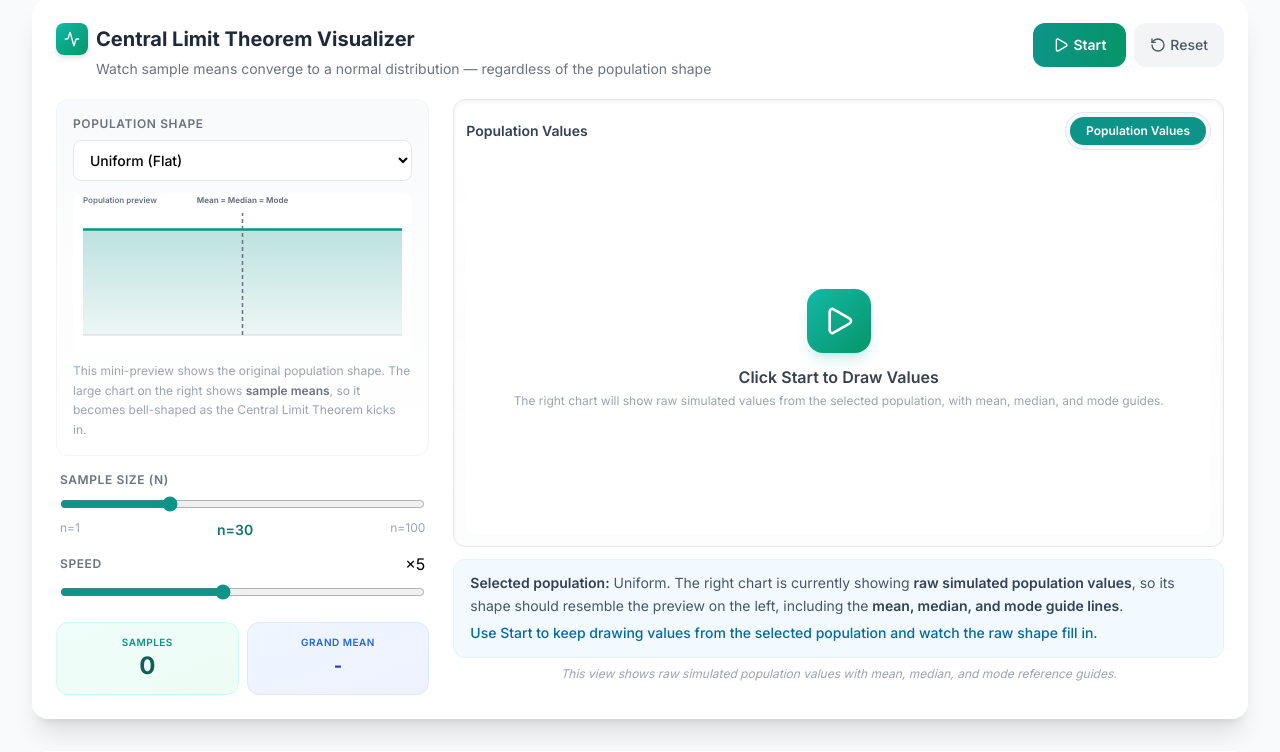
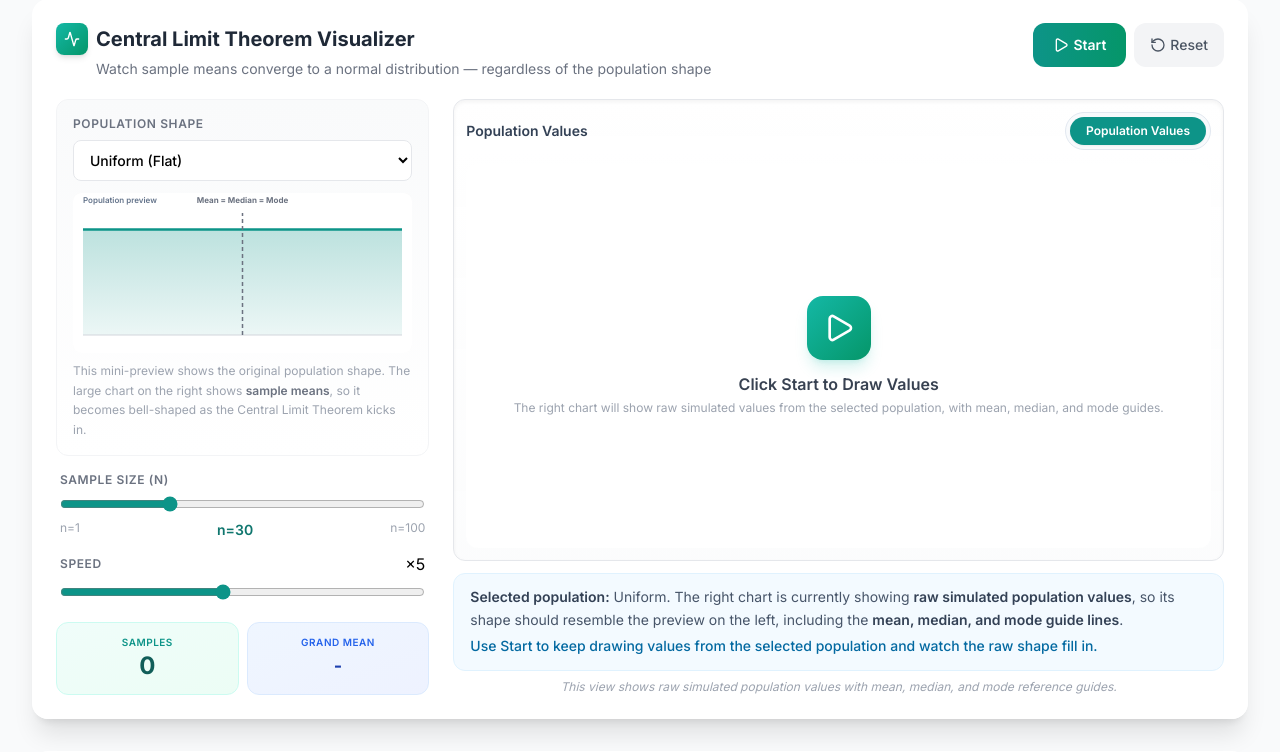
Before and after one commit to dayaniravi123/DentStat, a Django app: page / in a window 1280 px wide. Shown: the part 1856-2608 px from the top of the page. Run offline with Django 4.2, Linux system fonts and the light colour scheme; some libraries are stand-ins or nearby versions.

Commit message:
"fix bug1"

```diff
--- a/static/css/style.css
+++ b/static/css/style.css
@@ -826,13 +826,12 @@ footer { border-top: 1px solid rgba(255,255,255,0.03); }
     display: flex;
     flex-direction: column;
     gap: 0.35rem;
-    min-height: 28rem;
 }
 
 .clt-chart-canvas-wrap {
     position: relative;
-    flex: 1 1 auto;
-    min-height: 22rem;
+    height: 24rem;
+    min-height: 24rem;
 }
 
 #cltCanvas {
@@ -1447,6 +1446,7 @@ footer { border-top: 1px solid rgba(255,255,255,0.03); }
     }
 
     .home-page .clt-chart-canvas-wrap {
+        height: 11.2rem;
         min-height: 11.2rem;
     }
 
--- a/static/js/script.js
+++ b/static/js/script.js
@@ -1439,10 +1439,13 @@ function drawCLTHistogram() {
     let rangeMin = expectedRange.min;
     let rangeMax = expectedRange.max;
 
-    // Expand if any data falls outside
-    for (let i = 0; i < dataSeries.length; i++) {
-        if (dataSeries[i] < rangeMin) rangeMin = dataSeries[i] - 0.02;
-        if (dataSeries[i] > rangeMax) rangeMax = dataSeries[i] + 0.02;
+    // Keep population views on a stable theoretical range so long-tail outliers
+    // do not flatten the whole chart and make the preview feel mismatched.
+    if (viewMode !== 'population') {
+        for (let i = 0; i < dataSeries.length; i++) {
+            if (dataSeries[i] < rangeMin) rangeMin = dataSeries[i] - 0.02;
+            if (dataSeries[i] > rangeMax) rangeMax = dataSeries[i] + 0.02;
+        }
     }
     const dataRange = rangeMax - rangeMin;
 
```
